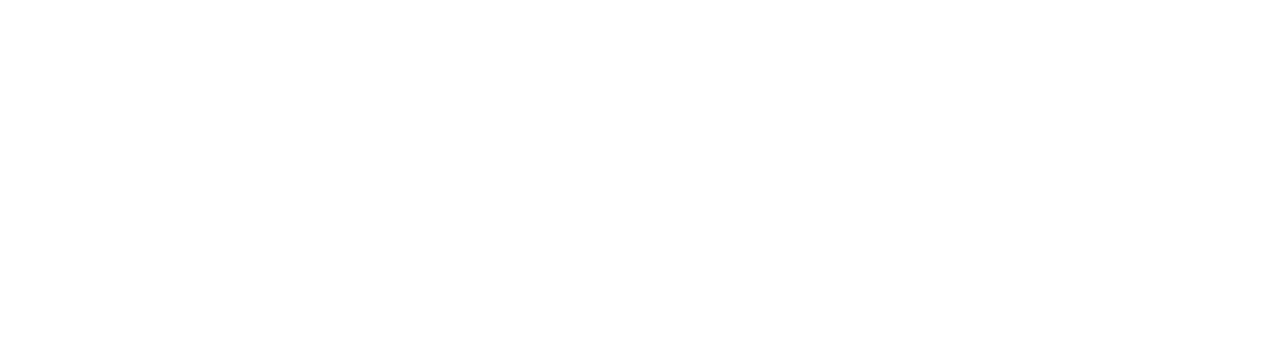
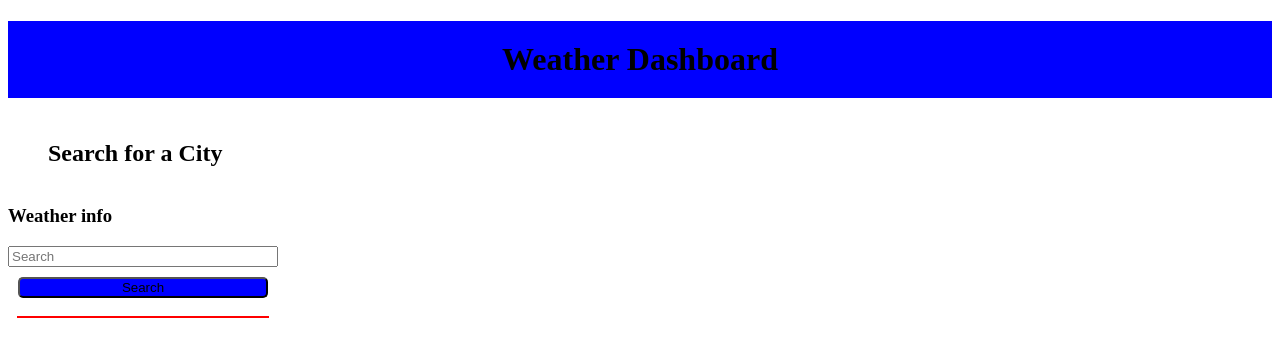
Before and after one commit to LemonTag/Weather-API, a plain HTML site: page index.html in a window 1280 px wide. Drawn offline with Linux system fonts and the light colour scheme.

Commit message:
added a header and a search bar, the search bar doesn't work at the moment

```diff
--- a/Assest/script.js
+++ b/Assest/script.js
@@ -0,0 +1,6 @@
+let searchHistroy = []
+//these are varaibles
+//function is a piece of code to reused
+//function premater is data passed through the function
+const weatherApiRootUrl = 'https://api.openweathermap.org';
+const weatherApiKey = ffc2ddad50cd4e8e7e41a599af869618;
--- a/Assest/style.css
+++ b/Assest/style.css
@@ -0,0 +1,57 @@
+Body{
+
+}
+/* right now this is for the header weather dashboard */
+h1 {
+    display: flex;
+    justify-content: center;
+    background-color: blue;
+    padding: 20px;
+}
+
+h2 {
+    position: relative;
+    display: flex;
+   left: 40px;
+}
+
+h3 {
+
+}
+
+/* this is my search bar */
+#form {
+flex-wrap: wrap;
+flex-direction: column;
+display: flex;
+width: 10px;
+}
+
+/* This is my search bar button */
+button {
+    flex-wrap: wrap;
+    background-color: blue;
+    margin: 10px;
+    width: 250px;
+   border-radius: 5px;
+}
+
+/* This is my red line under the button */
+.line {
+    border: 1px solid red;
+    width: 250px;
+}
+
+div {
+    display: flex;
+    justify-content: space-between;
+}
+
+.container{
+   display: flex;
+   align-items: center;
+}
+
+.container1 {
+    text-align: center;
+}
--- a/index.html
+++ b/index.html
@@ -1,11 +1,54 @@
 <!DOCTYPE html>
 <html lang="en">
+
 <head>
     <meta charset="UTF-8">
     <meta name="viewport" content="width=device-width, initial-scale=1.0">
+    <link rel="stylesheet" href="./Assest/style.css">
     <title>Document</title>
 </head>
+
 <body>
+    <!-- made the weather title with h1 -->
+    <h1> Weather Dashboard</h1>
+    <section>
 
+        <!-- header for my searh bar -->
+        <div class=container>
+            <div>
+                <h2> Search for a City </h2>
+            </div>
+        </div>
+
+        <div class=container1>
+            <div>
+                <h3> Weather info </h3>
+            </div>
+        </div>
+        <!-- this is my search bar -->
+        <div class="Search">
+            <!-- this is my search bar button -->
+            <form id="form">
+                <input type="search" placeholder="Search">
+                <button>Search</button>
+                <!-- made this a red line under the search button -->
+                <hr class="line">
+            </form>
+        </div>
+    </section>
+
+    <section>
+
+
+    </section>
+
+
+
+
+
+
+
+    <link rel="stylesheet" href="./Assest/script.js">
 </body>
+
 </html>
```
